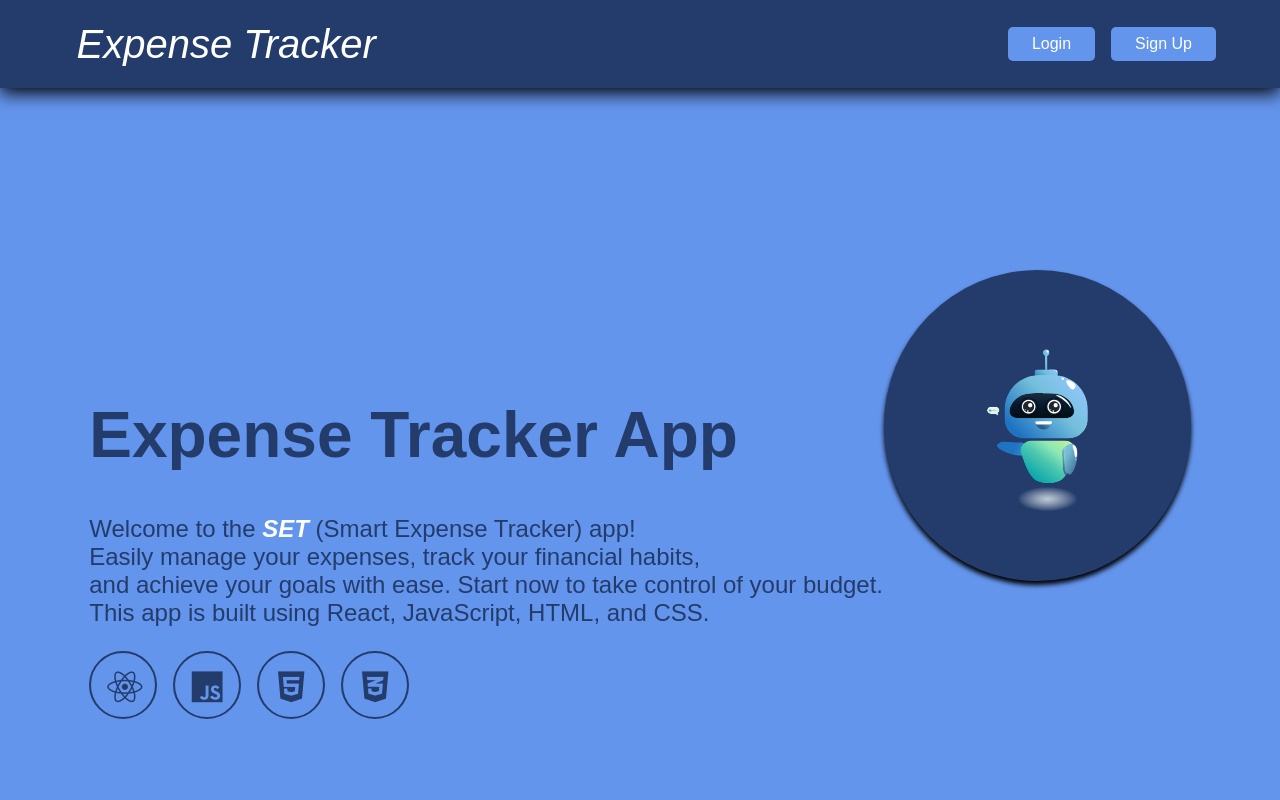
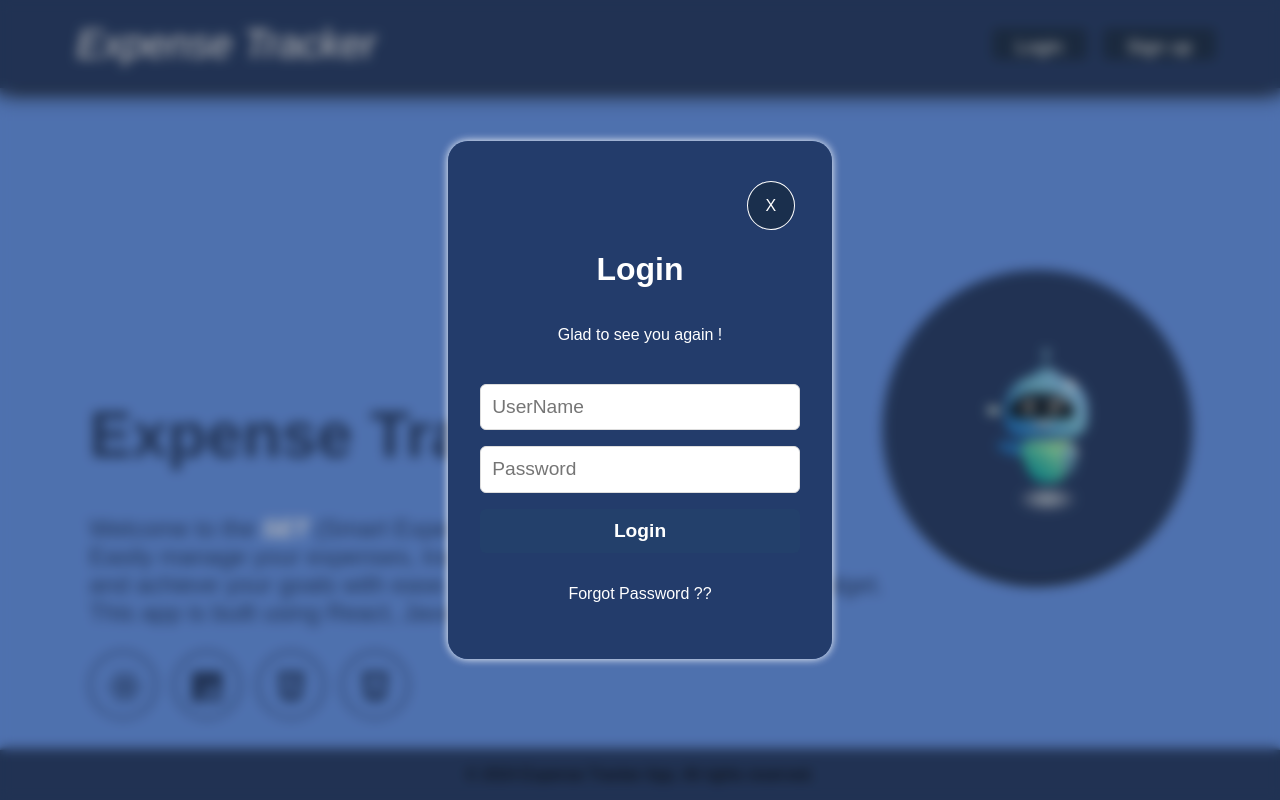
Before and after one commit to Raneksa/Expense-Tracker-App-, a React (Vite) app in the folder Expense-tracker-app/: page / in a window 1280 px wide. Both pictures are taken after a click on the button "Login". Built offline with nearby package versions, Linux system fonts and the light colour scheme.

Commit message:
(Login/Signing) Popup added

```diff
--- a/Expense-tracker-app/package.json
+++ b/Expense-tracker-app/package.json
@@ -12,7 +12,8 @@
   "dependencies": {
     "lottie-react": "^2.4.1",
     "react": "^19.1.1",
-    "react-dom": "^19.1.1"
+    "react-dom": "^19.1.1",
+    "react-router-dom": "^7.8.2"
   },
   "devDependencies": {
     "@eslint/js": "^9.33.0",
--- a/Expense-tracker-app/src/App.jsx
+++ b/Expense-tracker-app/src/App.jsx
@@ -1,8 +1,9 @@
 import { useState } from 'react'
 import './App.css'
 import Expense from './components/ExpenseT'
+import {Routes , Route} from 'react-router-dom'
+
 function App() {
-  const [count, setCount] = useState(0)
 
   return (
     <>
--- a/Expense-tracker-app/src/components/ExpenseT.css
+++ b/Expense-tracker-app/src/components/ExpenseT.css
@@ -5,7 +5,6 @@ body{
     box-sizing: border-box;
     font-family: 'Poppins', sans-serif;
 }
-
 nav{
     display: flex;
     justify-content: space-between;
@@ -55,14 +54,25 @@ nav{
 .button button{
     padding: 0.5rem 1.5rem;
     border: none;
-    background-color: cornflowerblue;
+    background-color:#1a2f4d;
+    height: 4vh;
+    font-size: 1.2rem;
     color: white;
-    font-size: 1rem;
     border-radius: 5px;
     cursor: pointer;
     transition: background-color 0.3s ease;
 }
+
 .button button:hover{
     background-color: rgb(255, 255, 255);
     color: cornflowerblue;
 }
+
+footer{
+    position: fixed;
+    bottom: 0;
+    background: rgb(35, 60, 107);
+    width: 100%;
+    text-align: center;
+    box-shadow: 0px 0px 5px black;
+}
--- a/Expense-tracker-app/src/components/ExpenseT.jsx
+++ b/Expense-tracker-app/src/components/ExpenseT.jsx
@@ -1,21 +1,26 @@
 import './ExpenseT.css'
 import Lottie from 'lottie-react'
 import animation from '../assets/Welcome Animation.json'
+import Login from './Login'
+import { useState } from 'react'
+import { Signup } from './Signup'
 const Welcome = () => {
-  return (
-    <>
+    const [Open , setOpen] = useState(false)
+    const [OpenSi, setOpenSi] = useState(false)
+return (
+<>
     <nav className='nav'>
           <i style={{color:'white' , fontSize:'2.5rem' , marginLeft:'2ch'}}>Expense Tracker</i>
           <div className='button'>
-          <button>
-            Login
-          </button>
-          <button>
-            Sign Up
-          </button>
+            <button onClick={() => setOpen(true)}>
+              Login
+            </button>
+            <button onClick={() => setOpenSi(true)}>
+              Sign up
+            </button>
           </div>
     </nav>
-    <div className='Text' style={{display:'flex' , flexDirection:'row' , justifyContent:'space-around' , alignItems:'center' , alignItems:'center'}}>
+    <div className='Text' style={{display:'flex' , flexDirection:'row' , justifyContent:'space-around' , alignItems:'center'}}>
         <div className='about' style={{marginTop:'30ch' , marginLeft:'10ch'}}>
           <h1 style={{fontSize:'4rem',color:'rgb(35, 60, 107)'}}>Expense Tracker App</h1>
           <p style={{fontSize:'1.5rem', color:'rgb(35, 60, 107)'}}>
@@ -35,8 +40,16 @@ const Welcome = () => {
         </div>
     </div>
     <footer>
+      <p>© 2024 Expense Tracker App. All rights reserved.</p>
+    </footer>
+{
+  Open && <Login closeModal={() => setOpen(false)}/>
+}
+{
+  OpenSi && <Signup closeModal = {() => setOpenSi(false)} />
+}
 
-    </footer>
+
     </>
 )
 }
--- /dev/null
+++ b/Expense-tracker-app/src/components/Login.css
@@ -0,0 +1,73 @@
+.Overlay {
+  position: fixed;
+  top: 0;
+  left: 0;
+  width: 100vw;
+  height: 100vh;
+  background: rgba(30, 30, 30, 0.3);
+  backdrop-filter: blur(6px);
+  z-index: 1000;
+  display: flex;
+  align-items: center;
+  justify-content: center;
+}
+
+.Login {
+  background: rgb(35, 60, 107);
+  border-radius: 20px;
+  padding: 2.5rem 2rem;
+  min-width: 320px;
+  border: none;
+  display: flex;
+  flex-direction: column;
+  box-shadow: 0px 0px 8px white;
+  text-align: center;
+  color: white;
+}
+
+.Login .Quit{
+    cursor: pointer;
+    font-size: 1rem;
+    width: 15%;
+    text-align: center;
+    height: 5.5ch;
+    background-color: #1a2f4d;
+    color: white;
+    border: 1px solid white;
+    border-radius: 100%;
+    margin-left: 30ch;
+}
+
+.Login-Text {
+  color: white;
+  display: flex;
+  align-items: center;
+  justify-content: space-between;
+  flex-direction: column;
+}
+.Login-input {
+  display: flex;
+  flex-direction: column;
+  gap: 1rem;
+  margin-top: 1.5rem;
+}
+
+.Login-input input,
+.Login-input button {
+  padding: 0.7rem;
+  font-size: 1.2rem;
+  border-radius: 6px;
+  border: 1px solid #ddd;
+}
+
+.Login-input button {
+  background: #23406b;
+  color: white;
+  border: none;
+  font-weight: bold;
+  cursor: pointer;
+  transition: background 0.2s;
+}
+.Login-input button:hover {
+  background: #1a2f4d;
+}
--- /dev/null
+++ b/Expense-tracker-app/src/components/Login.jsx
@@ -0,0 +1,25 @@
+import React from 'react'
+import '../components/Login.css'
+const Login = ({ closeModal }) => {
+  return (
+<>
+<div className='Overlay'>
+    <fieldset className='Login' >
+            <button className='Quit' onClick={closeModal}>X</button>
+        <div className='Login-Text'>
+            <h1>Login</h1>
+            <p>Glad to see you again !</p>
+        </div>
+        <div className='Login-input'>
+            <input type="text" placeholder='UserName' />
+            <input type="password" placeholder='Password' />
+            <button>Login</button>
+            <p>Forgot Password ??</p>
+        </div>
+    </fieldset>
+</div>
+</>
+  )
+}
+
+export default Login
--- /dev/null
+++ b/Expense-tracker-app/src/components/Signup.css
@@ -0,0 +1,74 @@
+.Overlay {
+  position: fixed;
+  top: 0;
+  left: 0;
+  width: 100vw;
+  height: 100vh;
+  background: rgba(30, 30, 30, 0.3);
+  backdrop-filter: blur(6px);
+  z-index: 1000;
+  display: flex;
+  align-items: center;
+  justify-content: center;
+}
+
+.Signing {
+  background: rgb(35, 60, 107);
+  border-radius: 20px;
+  padding: 2.5rem 2rem;
+  min-width: 320px;
+  border: none;
+  display: flex;
+  flex-direction: column;
+  box-shadow: 0px 0px 8px white;
+  text-align: center;
+  color: white;
+}
+
+.Signing .Quit{
+    cursor: pointer;
+    font-size: 1rem;
+    width: 15%;
+    text-align: center;
+    height: 5.5ch;
+    background-color: #1a2f4d;
+    color: white;
+    border: 1px solid white;
+    border-radius: 100%;
+    margin-left: 30ch;
+}
+
+.Signing-Text {
+  color: white;
+  display: flex;
+  align-items: center;
+  justify-content: space-between;
+  flex-direction: column;
+}
+.Signing-input {
+  display: flex;
+  flex-direction: column;
+  gap: 1rem;
+  margin-top: 1.5rem;
+}
+
+.Signing-input input,
+.Signing-input button {
+  padding: 0.7rem;
+  font-size: 1.2rem;
+  border-radius: 6px;
+  border: 1px solid #ddd;
+}
+
+.Signing-input button {
+  background: #23406b;
+  color: white;
+  border: none;
+  font-weight: bold;
+  cursor: pointer;
+  transition: background 0.2s;
+}
+
+.Signing-input button:hover {
+  background: #1a2f4d;
+}
--- /dev/null
+++ b/Expense-tracker-app/src/components/Signup.jsx
@@ -0,0 +1,23 @@
+import React from 'react'
+import './Signup.css'
+export const Signup = ({ closeModal }) => {
+  return (
+    <div className='Overlay'>
+      <fieldset className='Signing' >
+        <button className='Quit' onClick={closeModal}>X</button>
+        <div className='Signing-Text'>
+          <h1>Sign Up</h1>
+          <p>Join Us ! </p>
+        </div>
+        <div className='Signing-input'>
+          <input type="text" placeholder='UserName' />
+          <input type="text" placeholder='Email' />
+          <input type="password" placeholder='Password' />
+          <input type="password" placeholder='Confirm your password' />
+          <button>Sign up</button>
+          <p>Already have an Account ??</p>
+        </div>
+      </fieldset>
+    </div>
+  )
+}
```
Also changed, not shown: Expense-tracker-app/src/components/Dashboard.jsx (added, +13 -0 lines), 1 other file (tests, documents, lock files or other folders).
